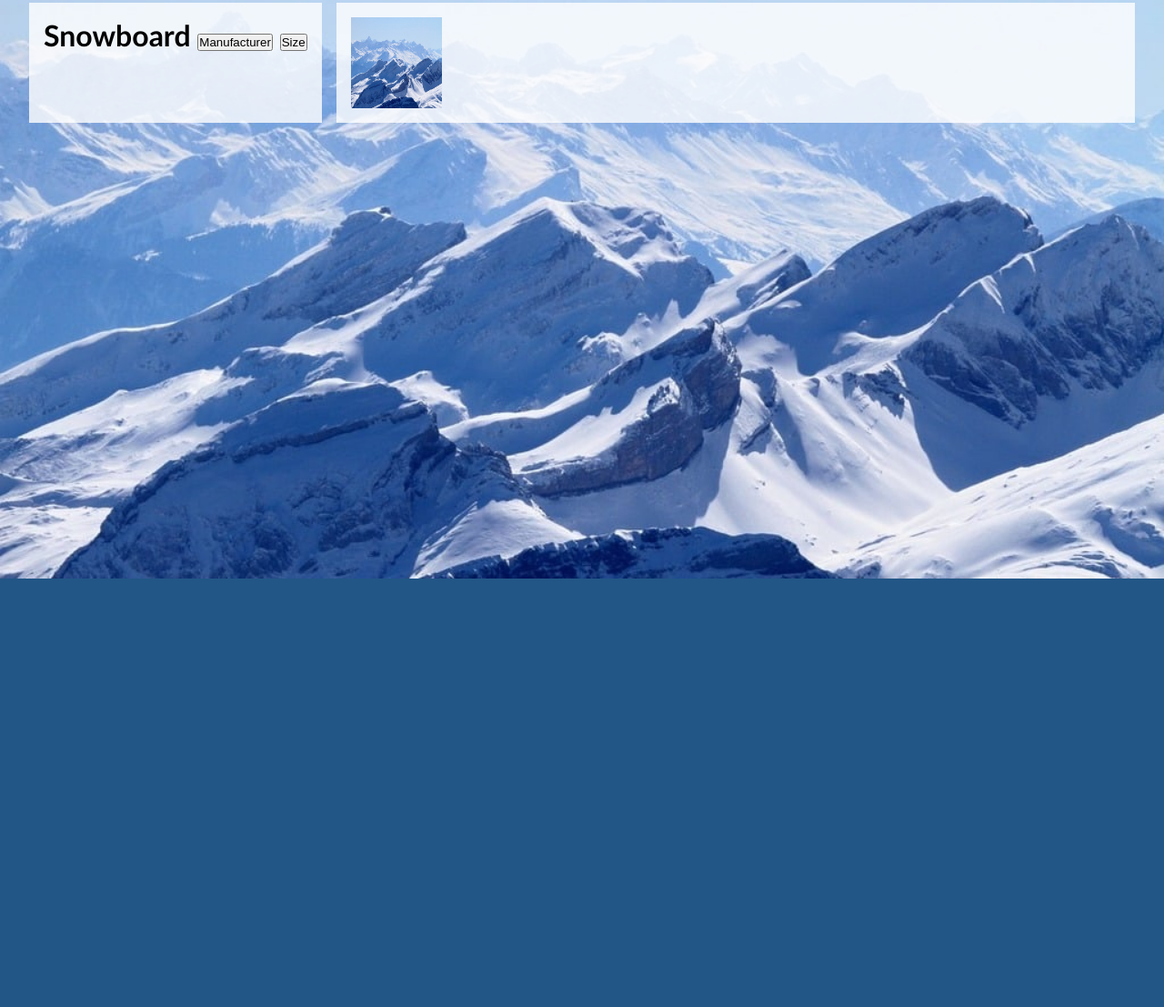
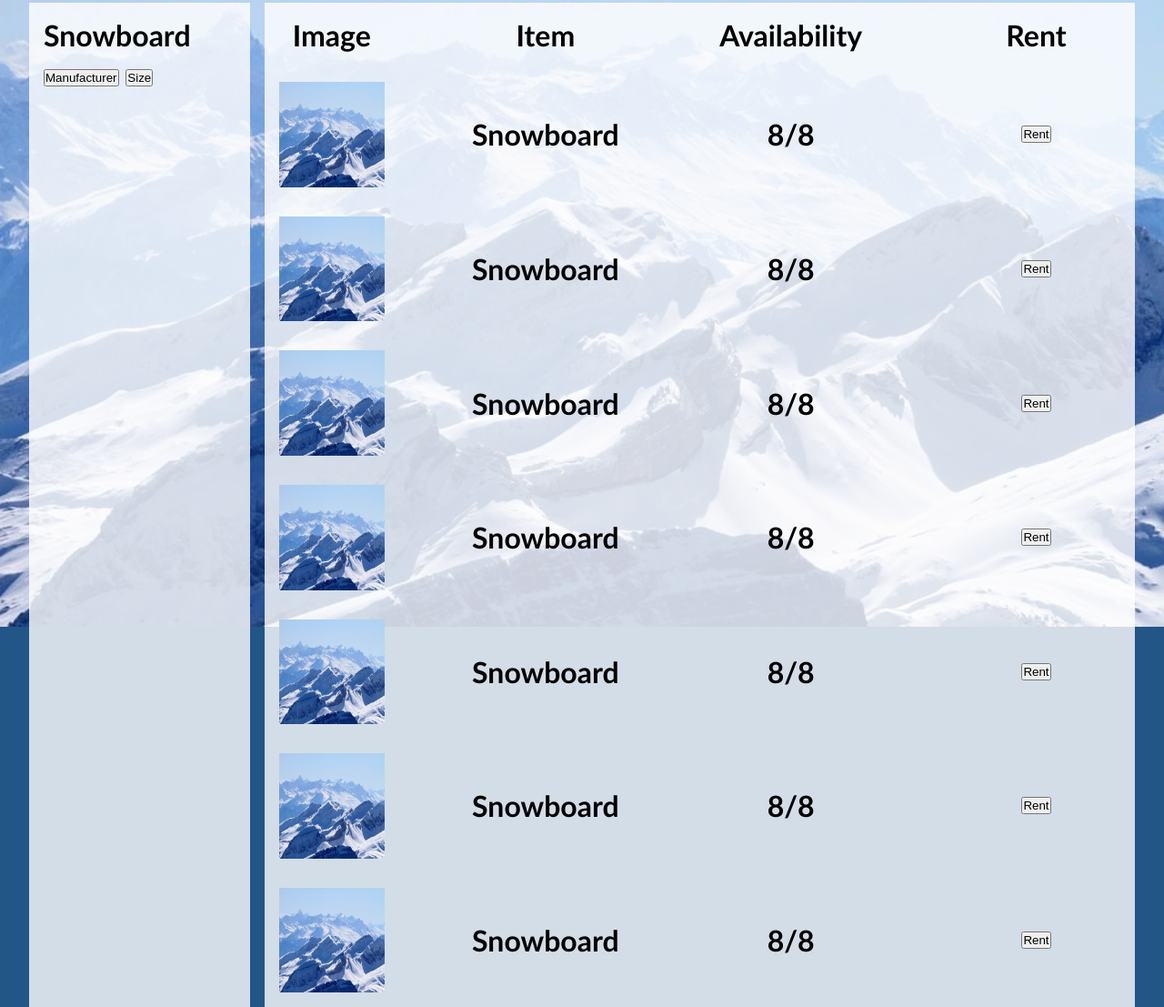
Before and after one commit to KovalDenys1/Equipment-rental, a plain HTML site: page html/equipment.html in a window 1280 px wide. Shown: the part 164-1271 px from the top of the page at 91% size. Before the commit the page ends 800 px from the top, so only its background shows below. Drawn offline with Linux system fonts and the light colour scheme.

Commit message:
Denys' code

```diff
--- a/html/equipment.html
+++ b/html/equipment.html
@@ -1,11 +1,13 @@
 <!DOCTYPE html>
 <html lang="en">
+
 <head>
     <meta charset="UTF-8">
     <meta name="viewport" content="width=device-width, initial-scale=1.0">
     <title>Equipment Rental</title>
     <link rel="stylesheet" href="../styles/equipment.css">
 </head>
+
 <body>
     <script src="../js/equipment.js"></script>
     <header>
@@ -24,13 +26,83 @@
         <div class="filter">
             <div class="item_1">
                 Snowboard
-                <button><div class="item_description">Manufacturer</div></button>
-                <button><div class="item_description">Size</div></button>
+                <button>
+                    <div class="item_description">Manufacturer</div>
+                </button>
+                <button>
+                    <div class="item_description">Size</div>
+                </button>
             </div>
         </div>
         <div class="equipment_list">
-            <div class="items_to_rent"><div class="item_img_wrapper"><img src="../img/Mountains.jpg"></div></div>
+            <ul>
+                <li>
+                    <div class="item_to_rent">
+                        <div class="item_img_wrapper">Image</div>
+                        <div class="item_name">Item</div>
+                        <div class="available_amount">Availability</div>
+                        <div class="rent_btn">Rent</div>
+                    </div>
+                </li>
+                <li>
+                    <div class="item_to_rent">
+                        <div class="item_img_wrapper"><img src="../img/Mountains.jpg"></div>
+                        <div class="item_name">Snowboard</div>
+                        <div class="available_amount">8/8</div>
+                        <div class="rent_btn"><button>Rent</button></div>
+                    </div>
+                </li>
+                <li>
+                    <div class="item_to_rent">
+                        <div class="item_img_wrapper"><img src="../img/Mountains.jpg"></div>
+                        <div class="item_name">Snowboard</div>
+                        <div class="available_amount">8/8</div>
+                        <div class="rent_btn"><button>Rent</button></div>
+                    </div>
+                </li>
+                <li>
+                    <div class="item_to_rent">
+                        <div class="item_img_wrapper"><img src="../img/Mountains.jpg"></div>
+                        <div class="item_name">Snowboard</div>
+                        <div class="available_amount">8/8</div>
+                        <div class="rent_btn"><button>Rent</button></div>
+                    </div>
+                </li>
+                <li>
+                    <div class="item_to_rent">
+                        <div class="item_img_wrapper"><img src="../img/Mountains.jpg"></div>
+                        <div class="item_name">Snowboard</div>
+                        <div class="available_amount">8/8</div>
+                        <div class="rent_btn"><button>Rent</button></div>
+                    </div>
+                </li>
+                <li>
+                    <div class="item_to_rent">
+                        <div class="item_img_wrapper"><img src="../img/Mountains.jpg"></div>
+                        <div class="item_name">Snowboard</div>
+                        <div class="available_amount">8/8</div>
+                        <div class="rent_btn"><button>Rent</button></div>
+                    </div>
+                </li>
+                <li>
+                    <div class="item_to_rent">
+                        <div class="item_img_wrapper"><img src="../img/Mountains.jpg"></div>
+                        <div class="item_name">Snowboard</div>
+                        <div class="available_amount">8/8</div>
+                        <div class="rent_btn"><button>Rent</button></div>
+                    </div>
+                </li>
+                <li>
+                    <div class="item_to_rent">
+                        <div class="item_img_wrapper"><img src="../img/Mountains.jpg"></div>
+                        <div class="item_name">Snowboard</div>
+                        <div class="available_amount">8/8</div>
+                        <div class="rent_btn"><button>Rent</button></div>
+                    </div>
+                </li>
+            </ul>
         </div>
     </div>
 </body>
+
 </html>
--- a/styles/equipment.css
+++ b/styles/equipment.css
@@ -66,6 +66,34 @@ nav p a{
     flex-grow: 1;
     padding: 1rem;
     background-color: rgb(255, 255, 255, 0.8);
+
+}
+.equipment_list ul{
+    list-style: none;
+}
+.equipment_list li{
+    padding-bottom: 2rem;
+}
+.equipment_list li:last-child{
+    padding-bottom: 0rem;
+}
+.item_name{
+    display: flex;
+    align-items: center;
+    justify-content: center;
+    width: 20%;
+}
+.available_amount{
+    display: flex;
+    align-items: center;
+    justify-content: center;
+    width: 20%;
+}
+.rent_btn{
+    display: flex;
+    align-items: center;
+    justify-content: center;
+    width: 20%;
 }
 .item_to_rent{
     display: flex;
@@ -73,7 +101,8 @@ nav p a{
 }
 .item_img_wrapper{
     display: flex;
-    width: 100px;
+    justify-content: center;
+    width: 12.5%;
 }
 .item_img_wrapper img{
     width: 100%;
```
Lines whose indentation alone changed are shown as unchanged.
